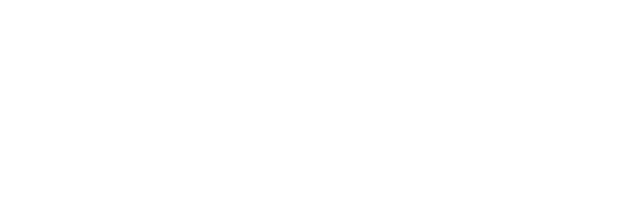
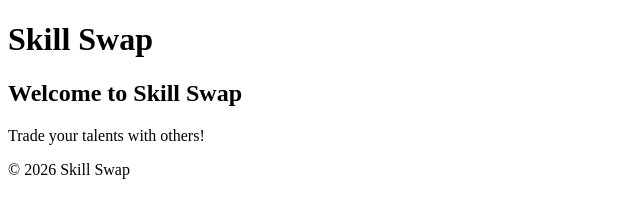
Before and after one commit to Alexbaker10/skillswap-AlexBaker, a plain HTML site: page index.html in a window 1280 px wide. Shown: the whole page, without its empty margins (0-640 px from the left). Drawn offline with Linux system fonts and the light colour scheme.

Commit message:
Added semantic HTML structure for homepage

```diff
--- a/index.html
+++ b/index.html
@@ -7,7 +7,23 @@
     <title>Document</title>
 </head>
 <body>
+    <header>
+    <h1>Skill Swap</h1>
+    <nav></nav>
+</header>
 
+<main>
+    <section id="hero">
+        <h2>Welcome to Skill Swap</h2>
+        <p>Trade your talents with others!</p>
+    </section>
+    <section id="skills-placeholder">
+        </section>
+</main>
+
+<footer>
+    <p>&copy; 2026 Skill Swap</p>
+</footer>
 </body>
 <script src="script.js"></script>
 </html>
```
